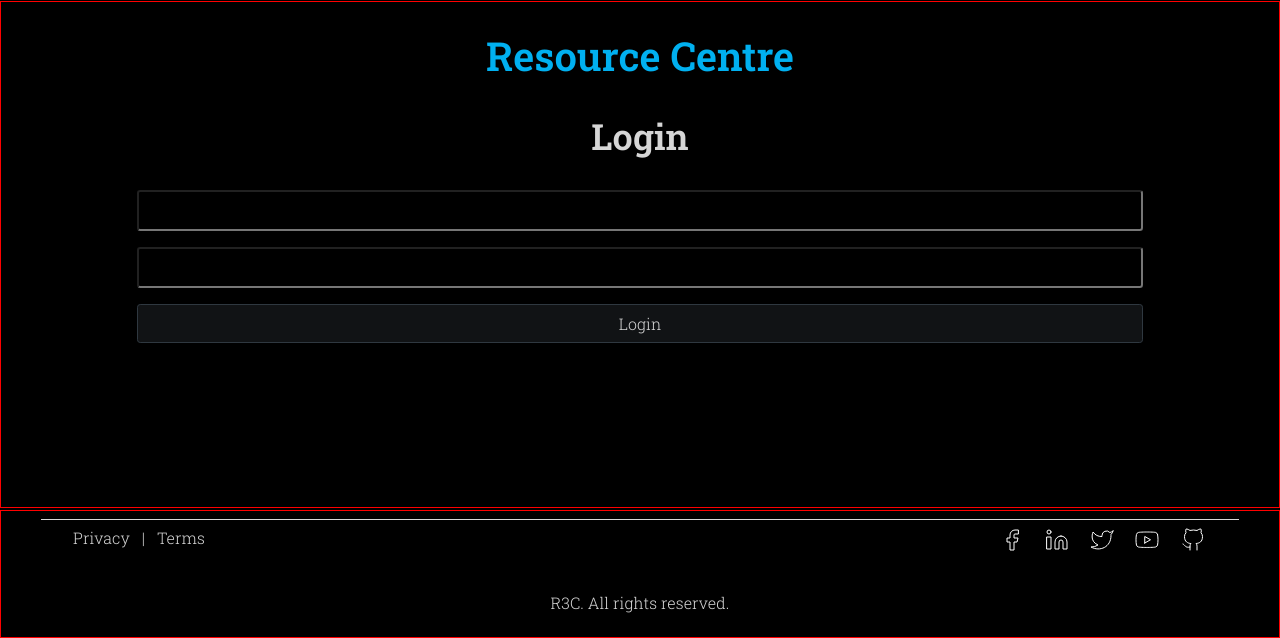
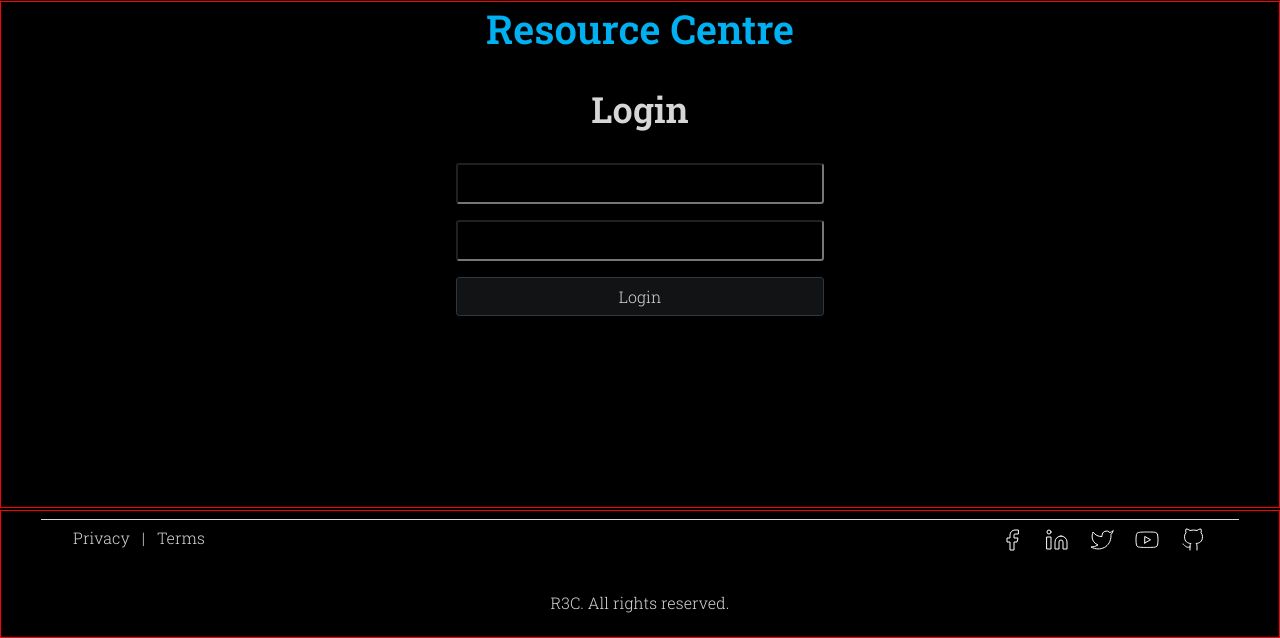
Before and after one commit to nikzeyn/ResourceCenter, a Django app: page / in a window 1280 px wide. Shown: the part 162-800 px from the top of the page. Run offline with Django 3.2, Linux system fonts and the light colour scheme.

Commit message:
updated login view for laptops

```diff
--- /dev/null
+++ b/prj_resource_center/homeapp/static/homeapp/css/r.homeapp.css
@@ -0,0 +1,51 @@
+/* ************************ */
+/*							*/
+/*		R3C HOMEAPP CSS		*/
+/*		RESPONSIVE ONLY		*/
+/*							*/
+/* ************************ */
+
+
+/* Medium devices (landscape tablets, 768px and up) */
+@media only screen and (min-width: 768px) {
+
+	/* ************************ */
+	/*			LOGIN			*/
+	/* ************************ */
+
+	#login-form {
+		padding: 0 20%;
+	}
+
+}
+
+/* Large devices (laptops/desktops, 992px and up) */
+/* @media only screen and (min-width: 992px) {
+} */
+
+/* Extra large devices (large laptops and desktops, 1200px and up) */
+@media only screen and (min-width: 1200px) {
+
+	/* ************************ */
+	/*			LOGIN			*/
+	/* ************************ */
+
+	#home_title {
+		margin: 0rem;
+	}
+
+	#login-form {
+		padding: 0 35%;
+	}
+
+	#btn-login {
+		margin-bottom: 5rem;
+	}
+
+
+
+}
+
+/* Extra large screens (1423px and up) */
+/* @media only screen and (min-width: 1423px) {
+} */
--- a/prj_resource_center/homeapp/templates/homeapp/base.html
+++ b/prj_resource_center/homeapp/templates/homeapp/base.html
@@ -9,7 +9,7 @@
 
 {% block content_home %}
 
-	<h1>Resource Centre</h1>
+	<h1 id="home_title">Resource Centre</h1>
 	{% block content_home_login %}
 	{% endblock content_home_login %}
 	<!-- <h1>Homeapp base stuff here!</h1>	 -->
```
